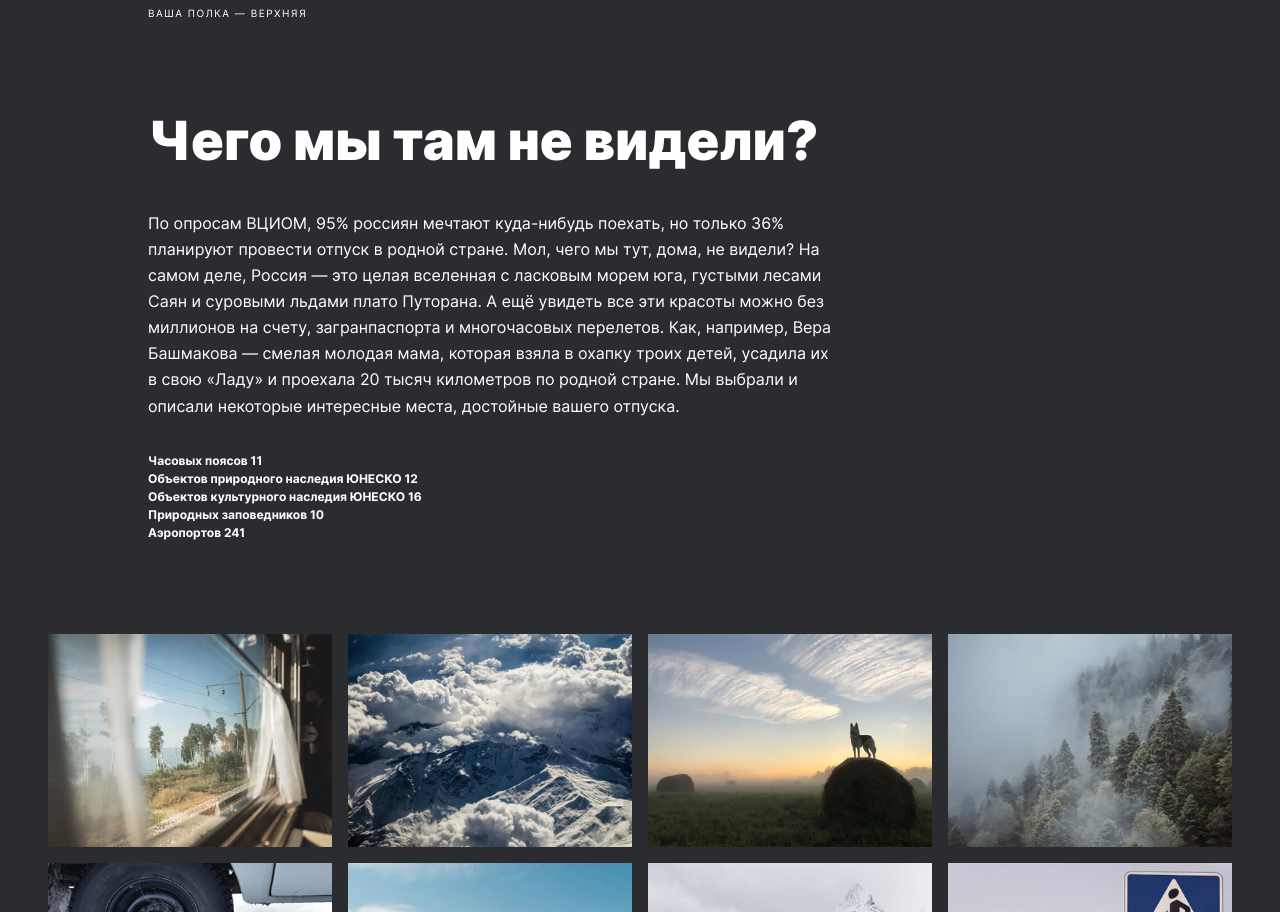
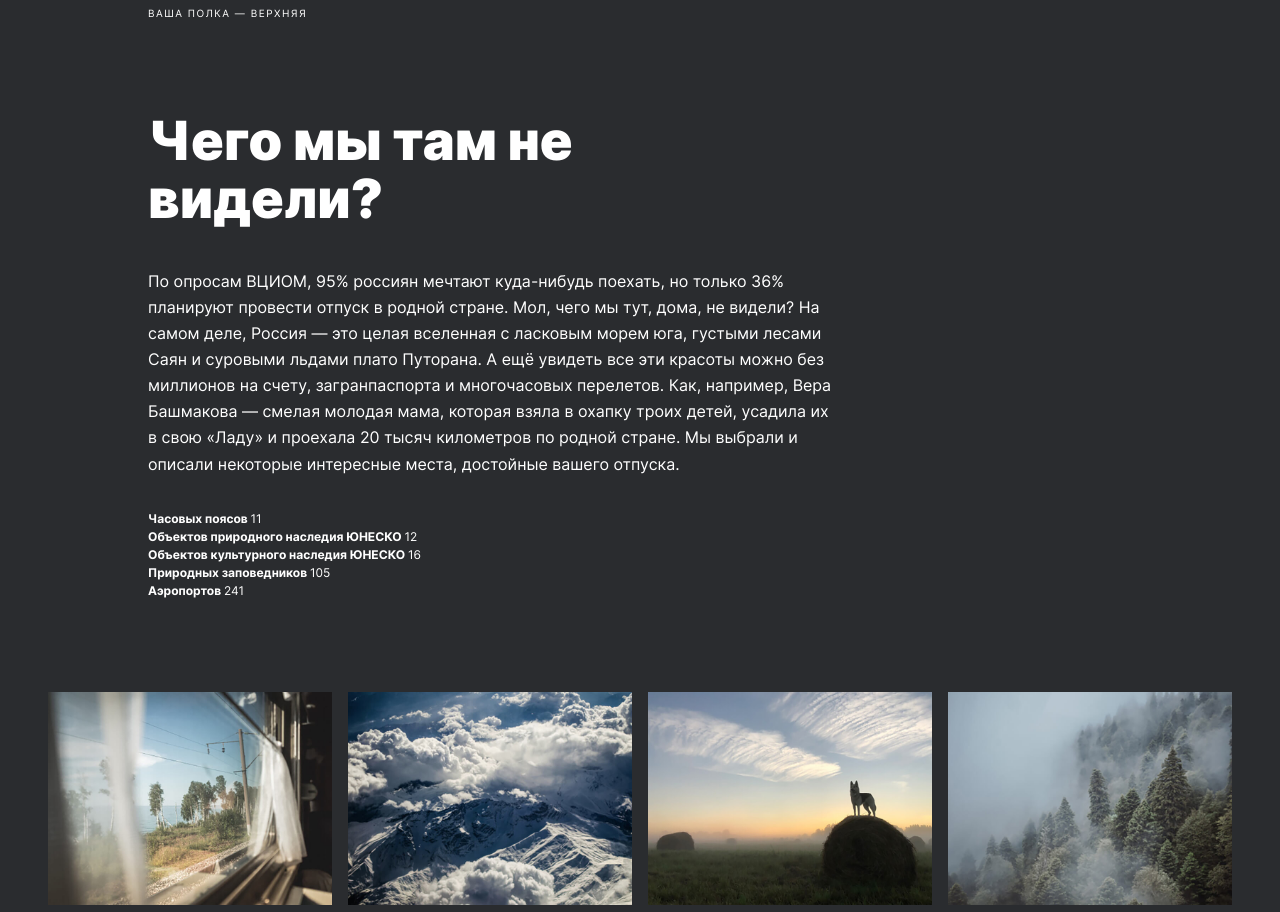
Before and after one commit to zdarovzibrov/russian-travel, a plain HTML site: page index.html in a window 1280 px wide. Shown: the part 1121-2033 px from the top of the page. Drawn offline with Linux system fonts and the light colour scheme; files whose address does not match are found by name.

Commit message:
исправления от 14 октября

```diff
--- a/blocks/intro/__list/intro__list.css
+++ b/blocks/intro/__list/intro__list.css
@@ -7,5 +7,4 @@
   margin: 0;
   padding: 0;
   list-style: none;
-  white-space: pre-line;
 }
--- /dev/null
+++ b/blocks/intro/__span/intro__span.css
@@ -0,0 +1,3 @@
+.intro__span {
+    font-weight: 400;
+  }
--- a/blocks/intro/__title/intro__title.css
+++ b/blocks/intro/__title/intro__title.css
@@ -4,6 +4,7 @@
   line-height: 58px;
   color: #FFF;
   margin: 0 0 40px;
+  max-width: 75%;
 }
 
 @media screen and (max-width: 767px) {
--- a/blocks/lead/lead.css
+++ b/blocks/lead/lead.css
@@ -13,7 +13,7 @@
   }
 }
 
-@media screen and (min-width: 768px) and (max-width: 1023px) {
+@media screen and (min-width: 768px) and (max-width: 1200px) {
   .lead {
     max-width: 928px;
   }
@@ -24,9 +24,3 @@
     max-width: 768px;
   }
 }
-
-@media screen and (max-width: 400px) {
-  .lead {
-    max-width: 322px;
-  }
-}
--- a/blocks/place/__title/place__title.css
+++ b/blocks/place/__title/place__title.css
@@ -19,7 +19,7 @@
   .place__title {
     font-size: 42px;
     line-height: 46px;
-    max-width: 340px;
+    max-width: 330px;
   }
 }
 
--- a/blocks/places/places.css
+++ b/blocks/places/places.css
@@ -12,15 +12,13 @@
 
 @media screen and (min-width: 768px) and (max-width: 1023px) {
   .places {
-    max-width: 720px;
     padding-bottom: 90px;
-    margin: 0 48px;
+    margin: 0 24px;
   }
 }
 
 @media screen and (min-width: 1024px) and (max-width: 1279px) {
   .places {
     max-width: 928px;
-    margin: 0 24px;
   }
 }
--- a/index.html
+++ b/index.html
@@ -50,12 +50,21 @@
           некоторые интересные места, достойные вашего отпуска.
         </p>
         <!-- section -->
-        <p class="intro__list">Часовых поясов 11
-           Объектов природного наследия ЮНЕСКО 12
-           Объектов культурного наследия ЮНЕСКО 16
-           Природных заповедников 10
-           Аэропортов 241
-        </p>
+        <ul class="intro__list">
+          <li>Часовых поясов <span class="intro__span">11</span></li>
+          <li>
+            Объектов природного наследия ЮНЕСКО
+            <span class="intro__span">12</span>
+          </li>
+          <li>
+            Объектов культурного наследия ЮНЕСКО
+            <span class="intro__span">16</span>
+          </li>
+          <li>
+            Природных заповедников <span class="intro__span">105</span>
+          </li>
+          <li>Аэропортов <span class="intro__span">241</span></li>
+        </ul>
       </section>
       <!-- section -->
       <section class="photo-grid">
--- a/pages/index.css
+++ b/pages/index.css
@@ -18,6 +18,7 @@
 @import url("../blocks/intro/__title/intro__title.css");
 @import url("../blocks/intro/__text/intro__text.css");
 @import url("../blocks/intro/__list/intro__list.css");
+@import url("../blocks/intro/__span/intro__span.css");
 
 @import url("../blocks/photo-grid/photo-grid.css");
 @import url("../blocks/photo-grid/__item/photo-grid__item.css");
```
